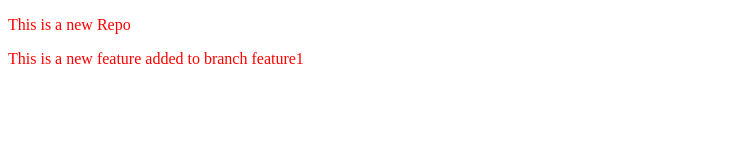
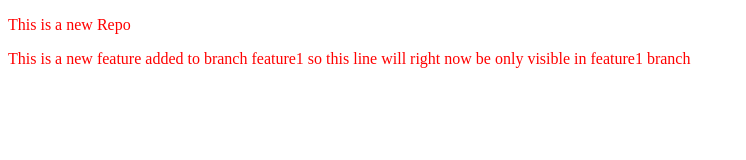
Before and after one commit to GauranshSingh/LocalRepo, a plain HTML site: page index.html in a window 1280 px wide. Shown: the whole page, without its empty margins (0-746 px from the left). Drawn offline with Linux system fonts and the light colour scheme.

Commit message:
Added a note to the previous feature1

```diff
--- a/index.html
+++ b/index.html
@@ -8,6 +8,6 @@
 </head>
 <body>
     <p>This is a new Repo</p>
-    <p>This is a new feature added to branch feature1</p>
+    <p>This is a new feature added to branch feature1 so this line will right now be only visible in feature1 branch</p>
 </body>
 </html>
```
